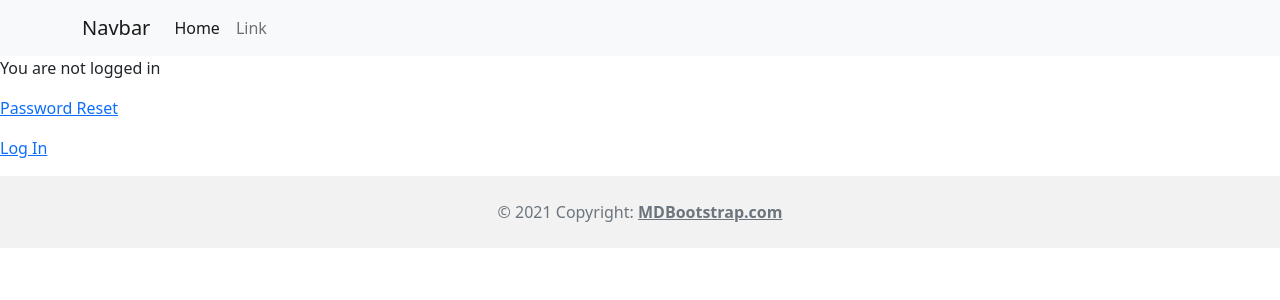
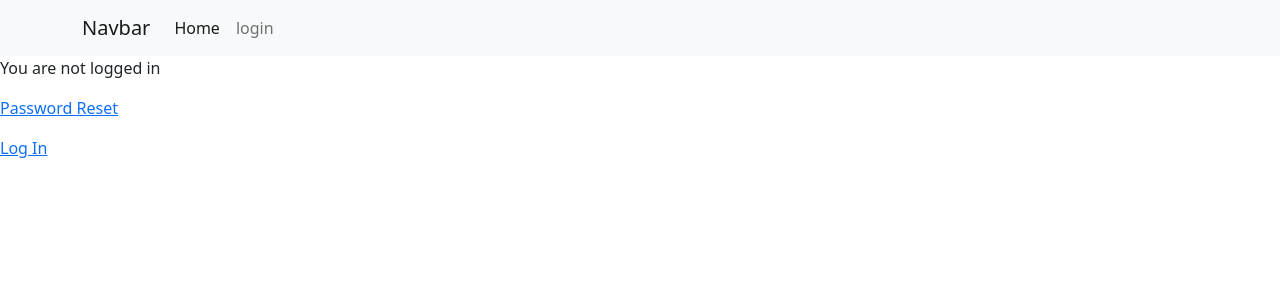
Before and after one commit to Khaled-AlAsadi/DriveTrainer, a Django app: page / in a window 1280 px wide. Shown: the top 300 px of the page. Run offline with Django 4.2, Linux system fonts and the light colour scheme; data comes from the database, SQL or seed files in the repository; both versions use the stored data as it was after the commit.

Commit message:
Update the structure

```diff
--- a/main/urls.py
+++ b/main/urls.py
@@ -22,7 +22,8 @@ from django.views.generic.base import TemplateView  # new
 urlpatterns = [
     path("admin/", admin.site.urls),
     path("accounts/", include("accounts.urls")),
-    path("", TemplateView.as_view(template_name="home.html"), name="home"),
+    path("", index_views.index , name="home"),
     path("accounts/", include("django.contrib.auth.urls")),
+    path('question/<int:question_id>/', index_views.question_detail, name='question_detail'),
 
 ]
--- a/myapp/urls.py
+++ b/myapp/urls.py
@@ -3,6 +3,5 @@ from . import views
 
 
 urlpatterns = [
-    path('question/<int:question_id>/', views.question_detail, name='question_detail'),
     path("", include("main.urls")),
 ]
--- a/myapp/views.py
+++ b/myapp/views.py
@@ -7,8 +7,8 @@ from .models import Question , Choice
 
 def index(request):
     questions = Question.objects.all()
-    print("questions")
-    return render(request, 'home.html')
+    print(questions)
+    return render(request, 'home.html',{"questions":questions})
 
 
 def question_detail(request, question_id):
--- a/templates/base.html
+++ b/templates/base.html
@@ -20,9 +20,16 @@
           <li class="nav-item">
             <a class="nav-link active" aria-current="page" href="#">Home</a>
           </li>
+          {% if user.is_authenticated %}
           <li class="nav-item">
-            <a class="nav-link" href="/link">Link</a>
+            <a class="nav-link" href="{% url 'logout' %}">logout</a>
           </li>
+          {% else %}
+          <li class="nav-item">
+            <a class="nav-link" href="{% url 'login' %}">login</a>
+          </li>
+          {% endif %}
+
         </ul>
       </div>
     </div>
@@ -37,13 +44,5 @@
 
 
 </body>
-<!-- Footer -->
-<footer class="text-center text-lg-start bg-body-tertiary text-muted">
-  <!-- Copyright -->
-  <div class="text-center p-4" style="background-color: rgba(0, 0, 0, 0.05);">
-    © 2021 Copyright:
-    <a class="text-reset fw-bold" href="https://mdbootstrap.com/">MDBootstrap.com</a>
-  </div>
-  <!-- Copyright -->
-</footer>
+
 </html>
--- a/templates/registration/login.html
+++ b/templates/registration/login.html
@@ -4,6 +4,7 @@
 
 {% block content %}
 <h2>Log In</h2>
+{% csrf_token %}
 <form method="post">
   {% csrf_token %}
   {{ form }}
```
Also changed, not shown: templates/question_detail.html (+6 -10 lines), db.sqlite3.
